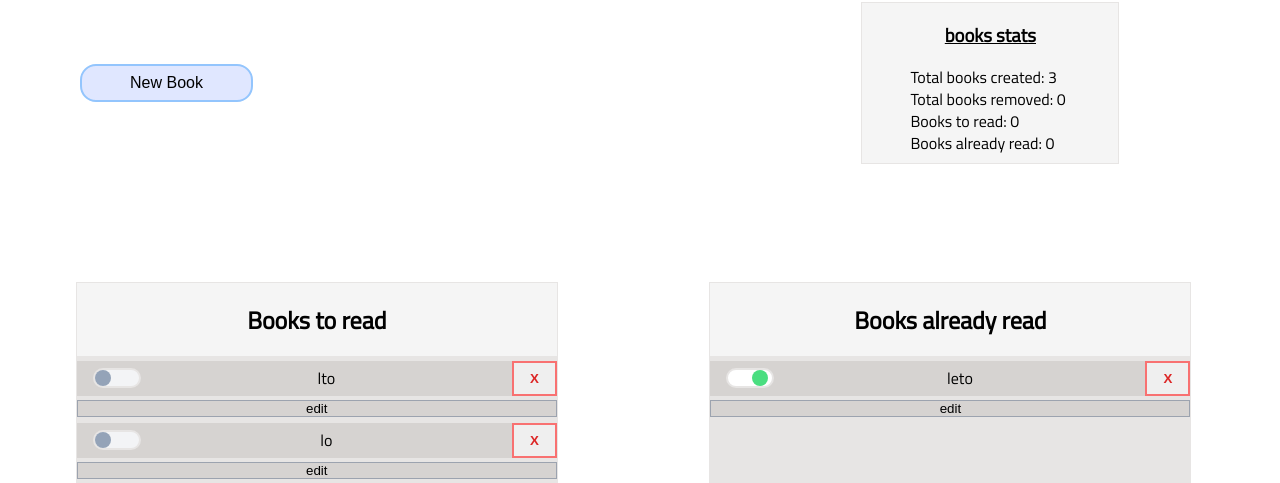
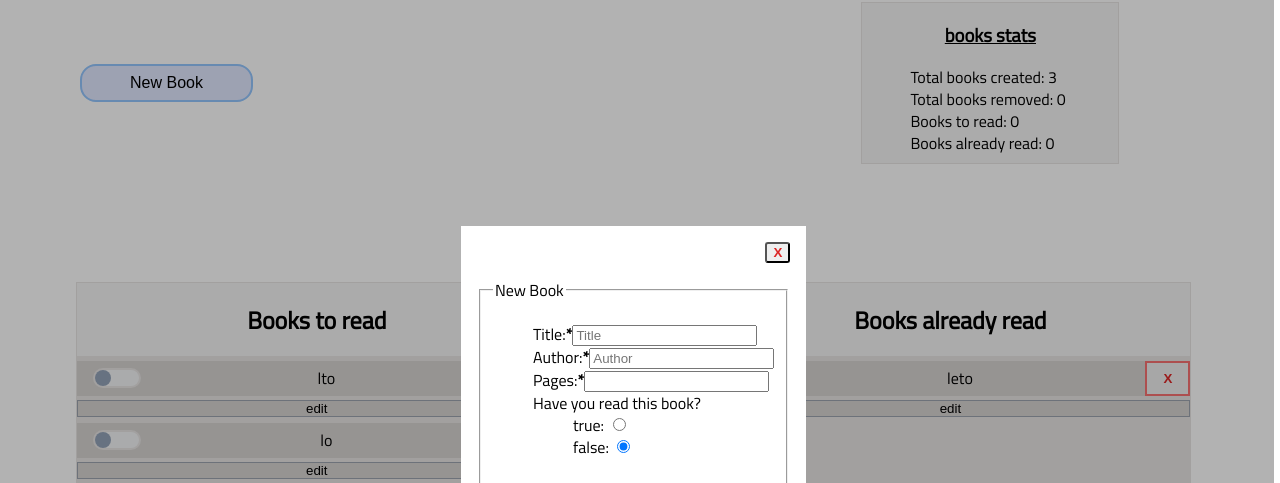
Before and after one commit to AV-MMI/bookish-fiesta, a plain HTML site: page index.html in a window 1280 px wide. Both pictures are taken after a click on the button "New Book". Shown: the part 817-1300 px from the top of the page. Drawn offline with Linux system fonts and the light colour scheme.

Commit message:
finished new book btn interaction with its modal window. Working on the edit form unique to each book.

```diff
--- a/scripts.js
+++ b/scripts.js
@@ -43,7 +43,7 @@ function Book(title, author, pages, read){
 		this.title = title;
 		this.author = author;
 		this.pages = pages;
-		this.haveRead = haveRead;
+		this.read = read;
 	}
 }
 
@@ -72,8 +72,6 @@ function displayBooks(bookObj){
 		}
 	}
 }
-
-displayBooks(myLibrary);
 
 function DOMCreateBook(obj){
 	let bookItemContainer = document.createElement('div');
@@ -134,8 +132,9 @@ function DOMCreateBook(obj){
 	let pagesStrong = document.createElement('strong');
 	let pagesInput = document.createElement('input');
 
+	editFormContainer.classList.add('edit-form-container');
+	editFormContainer.setAttribute('id', `update-form-${infoObj.created}`);
 
-	editFormContainer.classList.add('edit-form-container');
 	legend.textContent = 'Update Book';
 	titleLabel.setAttribute('for', 'title-input-up');
 	titleLabel.textContent = "Title: ";
@@ -146,6 +145,7 @@ function DOMCreateBook(obj){
 
 	updateBtn.setAttribute('type', 'button');
 	updateBtn.classList.add('btn', 'update-btn');
+	updateBtn.textContent = 'Update book';
 
 	titleStrong.textContent = '*';
 	authorStrong.textContent = '*';
@@ -167,7 +167,6 @@ function DOMCreateBook(obj){
 	authorLabel.appendChild(authorStrong);
 	pagesLabel.appendChild(pagesStrong);
 
-	//TODO: append input and label elements to the corresponding li element
 	liTitle.appendChild(titleLabel);
 	liTitle.appendChild(titleInput);
 	liAuthor.appendChild(authorLabel);
@@ -185,12 +184,16 @@ function DOMCreateBook(obj){
 	form.appendChild(fieldset);
 	form.appendChild(updateBtn);
 
+	editFormContainer.appendChild(form);
+
 	//editBtnContainer
 	let editBtnContainer = document.createElement('div');
 	let editBtn = document.createElement('button');
 
 	editBtn.classList.add('btn', 'edit-btn');
 	editBtn.setAttribute('type', 'button');
+	editBtn.setAttribute('id', `update-btn-${infoObj.created}`);
+	editBtn.addEventListener('click', opencloseUpdateForm);
 	editBtn.textContent = 'edit';
 	editBtnContainer.appendChild(editBtn);
 
@@ -329,7 +332,7 @@ function displayModalWindow(event){
 	modalWindow.classList.add('modal-bg');
 
 	let contentContainer = document.createElement('div');
-	contentContainer.classList.add('.modal-newBook-container');
+	contentContainer.classList.add('modal-newBook-container');
 
 	let closeContainer = document.createElement('div');
 	closeContainer.setAttribute('id', 'close-container');
@@ -341,31 +344,89 @@ function displayModalWindow(event){
 	closeBtn.textContent = "X";
 
 	let form = document.createElement('form');
+	let fieldset = document.createElement('fieldset');
+	let legend = document.createElement('legend');
+	legend.textContent = 'New Book';
 	let ul = document.createElement('ul');
+
+
 	let liTitle = document.createElement('li');
 	let titleLabel = document.createElement('label');
+	let titleStrong = document.createElement('strong');
+	titleStrong.textContent = '*';
+	titleLabel.textContent = 'Title:';
+	titleLabel.setAttribute('for', 'title-modal-in');
+
 	let titleInput = document.createElement('input');
+	titleInput.setAttribute('type', 'text');
+	titleInput.setAttribute('minlength', '2');
+	titleInput.setAttribute('maxlength', '25');
+	titleInput.setAttribute('id', 'title-modal-in');
+	titleInput.setAttribute('required', '');
+	titleInput.setAttribute('placeholder', 'Title');
 
 	let liAuthor = document.createElement('li');
 	let authorLabel = document.createElement('label');
+	let authorStrong = document.createElement('strong');
+	authorStrong.textContent = '*';
 	authorLabel.textContent = 'Author:';
+	authorLabel.setAttribute('for', 'author-modal-in');
+
 	let authorInput = document.createElement('input');
+	authorInput.setAttribute('type', 'text');
+	authorInput.setAttribute('minlength', '2');
+	authorInput.setAttribute('maxlength', '15');
+	authorInput.setAttribute('id', 'author-modal-in');
+	authorInput.setAttribute('required', '');
+	authorInput.setAttribute('placeholder', 'Author');
 
 	let liPages = document.createElement('li');
 	let pagesLabel = document.createElement('label');
+	let pagesStrong = document.createElement('strong');
+	pagesStrong.textContent = '*';
 	pagesLabel.textContent = 'Pages:';
+	pagesLabel.setAttribute('for', 'pages-modal-in');
 	let pagesInput = document.createElement('input');
+	pagesInput.setAttribute('type', 'number');
+	pagesInput.setAttribute('min', '1');
+	pagesInput.setAttribute('id', 'pages-modal-in');
+	pagesInput.setAttribute('required', '');
 
 	let liHaveRead = document.createElement('li');
-	let haveReadSpan = document.createElemenet('span');
+	let haveReadSpan = document.createElement('span');
 	haveReadSpan.textContent = "Have you read this book?"
 	let ulHaveRead = document.createElement('ul');
 	let liTrue = document.createElement('li');
 	let trueLabel = document.createElement('label');
+	trueLabel.textContent = 'true: ';
+	trueLabel.setAttribute('for', 'true-input');
 	let trueInput = document.createElement('input');
+	trueInput.setAttribute('type', 'radio');
+	trueInput.setAttribute('id', 'true-input');
+	trueInput.setAttribute('name', 'haveRead');
+
 	let liFalse = document.createElement('li');
 	let falseLabel = document.createElement('label');
+	falseLabel.textContent = 'false: ';
+	falseLabel.setAttribute('for', 'false-input');
 	let falseInput = document.createElement('input');
+	falseInput.setAttribute('type', 'radio');
+	falseInput.setAttribute('id', 'false-input');
+	falseInput.setAttribute('name', 'haveRead');
+	falseInput.setAttribute('checked', '');
+
+	let createBookBtn = document.createElement('button');
+	createBookBtn.setAttribute('type', 'button');
+	createBookBtn.classList.add('new-book-btn');
+	createBookBtn.classList.add('btn');
+	createBookBtn.textContent = "Create book";
+	createBookBtn.addEventListener('click', createBook);
+
+	liTrue.appendChild(trueLabel);
+	liTrue.appendChild(trueInput);
+
+	liFalse.appendChild(falseLabel);
+	liFalse.appendChild(falseInput);
 
 	ulHaveRead.appendChild(liTrue);
 	ulHaveRead.appendChild(liFalse);
@@ -373,14 +434,33 @@ function displayModalWindow(event){
 	liHaveRead.appendChild(haveReadSpan);
 	liHaveRead.appendChild(ulHaveRead);
 
+	titleLabel.appendChild(titleStrong);
+	authorLabel.appendChild(authorStrong);
+	pagesLabel.appendChild(pagesStrong);
+
+	liTitle.appendChild(titleLabel);
+	liTitle.appendChild(titleInput);
+
+	liAuthor.appendChild(authorLabel);
+	liAuthor.appendChild(authorInput);
+
+	liPages.appendChild(pagesLabel);
+	liPages.appendChild(pagesInput);
+
 	ul.appendChild(liTitle);
 	ul.appendChild(liAuthor);
 	ul.appendChild(liPages);
 	ul.appendChild(liHaveRead);
 
-	form.appendChild(ul);
+	fieldset.appendChild(legend);
+	fieldset.appendChild(ul);
+
+	form.appendChild(fieldset)
+
 	closeContainer.appendChild(closeBtn);
 	contentContainer.appendChild(closeContainer);
+	contentContainer.appendChild(form);
+	contentContainer.appendChild(createBookBtn);
 	modalWindow.appendChild(contentContainer);
 
 	librarySection.appendChild(modalWindow);
@@ -389,7 +469,6 @@ function displayModalWindow(event){
 /*
 * EVENT HANDLER
 */
-
 function closeModalWindow(event){
 	let modalWindow = event.target.parentElement.parentElement.parentElement;
 	modalWindow.classList.remove('modal-bg');
@@ -398,3 +477,54 @@ function closeModalWindow(event){
 		modalWindow.children[i].remove();
 	}
 }
+
+/*
+* EVENT HANDLER
+*/
+function createBook(){
+	//Obtain values
+	let title = document.getElementById('title-modal-in');
+	let author = document.getElementById('author-modal-in');
+	let pages = document.getElementById('pages-modal-in');
+	let boolRead = (document.getElementById('true-input').checked == true) ? true : false;
+
+	//constructor
+	let book = new Book(title.value, author.value, pages.value, boolRead);
+
+	//push to library
+	addBookToLibrary(myLibrary, book);
+
+	//display book
+	displayBooks(book);
+
+	//reset inputs
+	title.value = "";
+	author.value = "";
+	pages.value = "";
+}
+
+/*
+* EVENT HANDLER
+*/
+function opencloseUpdateForm(event){
+	let updateForm = document.getElementById(`update-form-${event.target.id[ event.target.id.length - 1 ]}`);
+
+	updateForm.classList.toggle('edit-form-container-active');
+	if(updateForm.classList.contains('edit-form-container-active')){
+		event.target.textContent = 'close';
+	} else {
+		event.target.textContent = 'edit';
+	}
+}
+
+/*
+* EVENT HANDLER
+*/
+function updateBook(){
+	//obtain data
+	//update obj
+	//close cont
+	//update infoObj
+}
+
+displayBooks(myLibrary);
--- a/styles.css
+++ b/styles.css
@@ -268,7 +268,7 @@ ul {
 }
 
 .edit-form-container-active{
-	height: 100%;
+	height: 13rem;
 }
 
 .update-btn {
```
